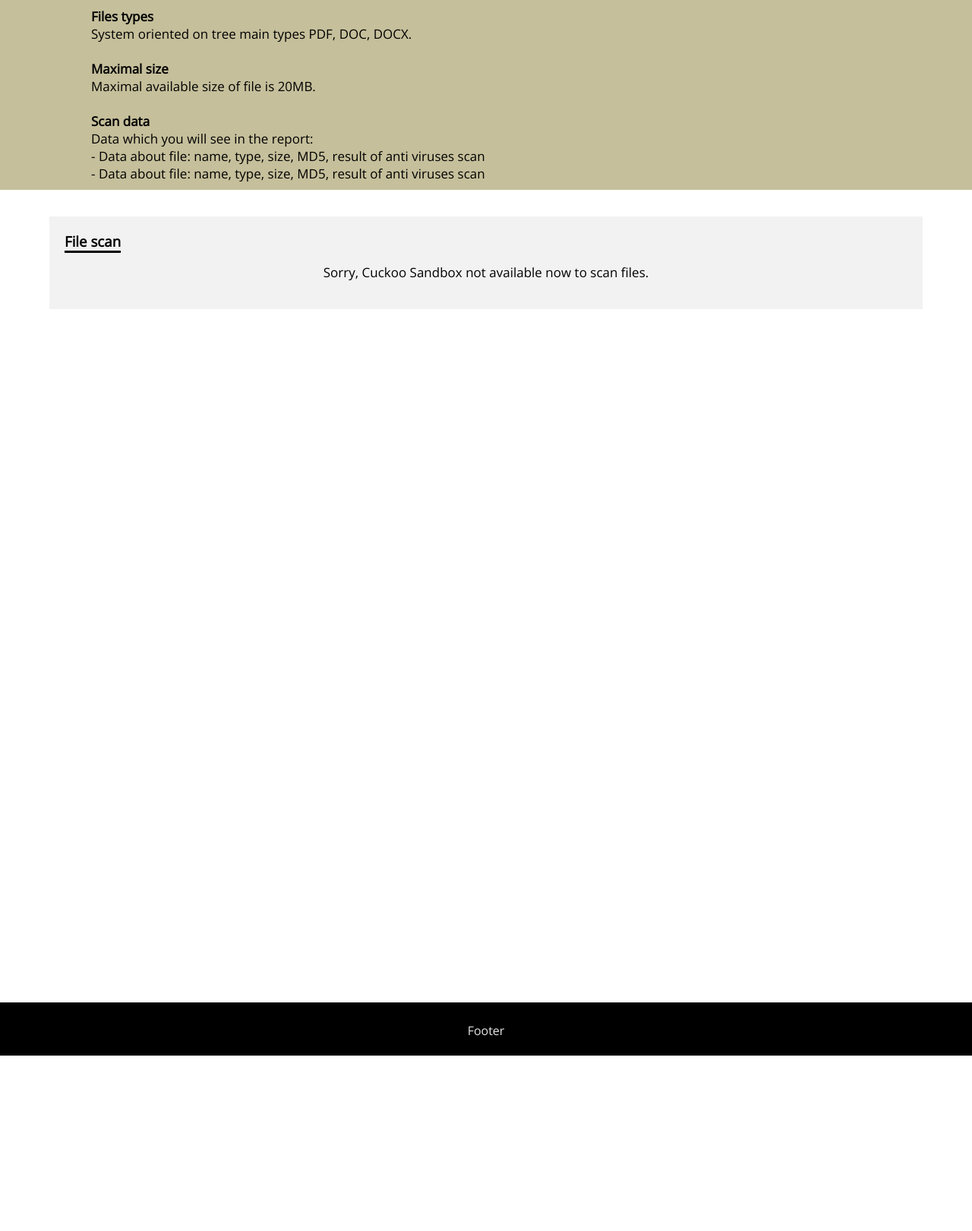
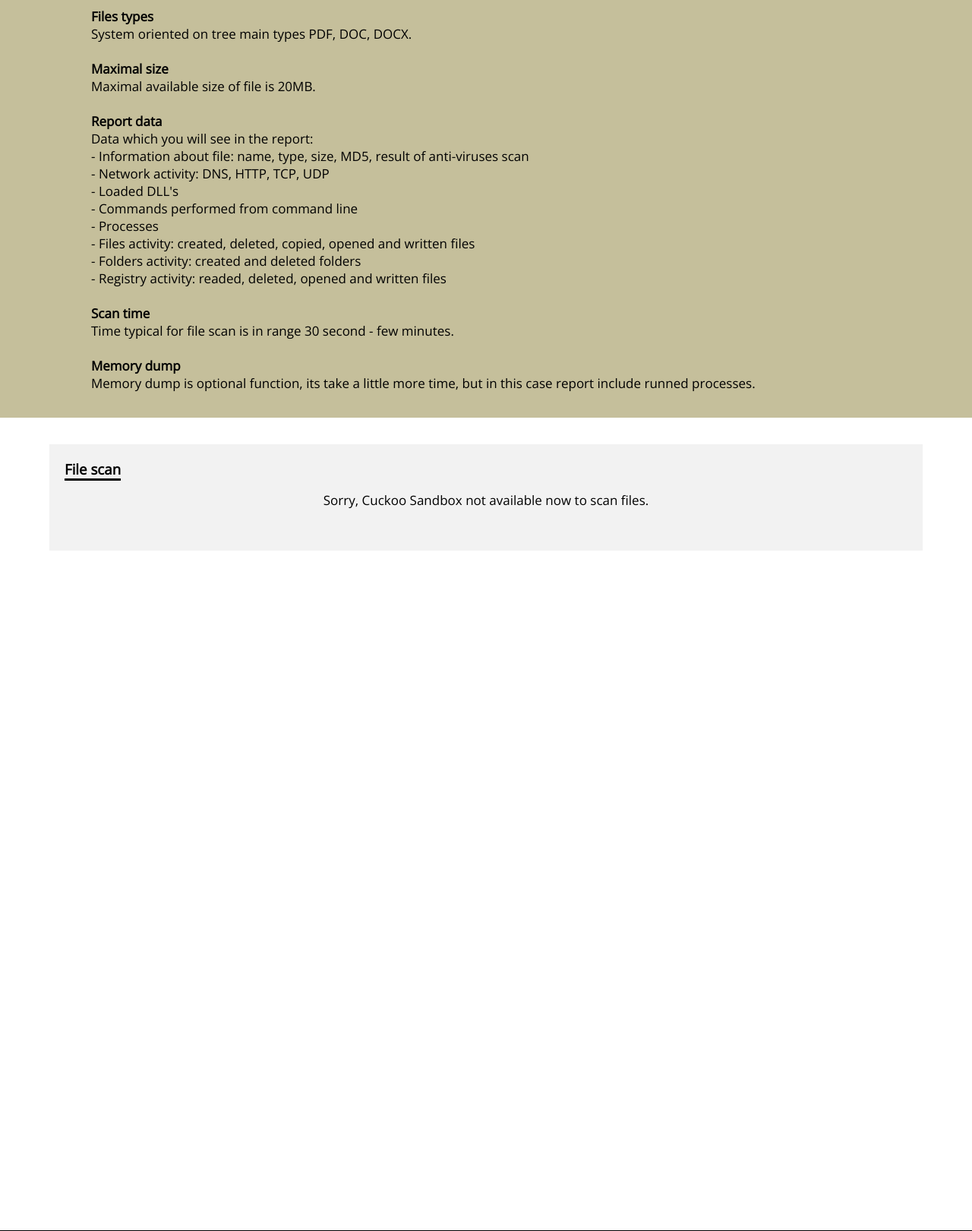
Before and after one commit to neonov1y/whitecuckoo, a Flask app: template templates/index.html in a window 1280 px wide, after a click on "Show Instruction". Shown: the part 190-1811 px from the top of the page at 76% size. Before the commit the page ends 1580 px from the top, so only its background shows below. Run offline with Flask 2, Linux system fonts and the light colour scheme; the template is opened without the code that fills it, so the values that code supplies are empty.

Commit message:
Commit 15

```diff
--- a/static/scriptAjaxIndex.js
+++ b/static/scriptAjaxIndex.js
@@ -62,7 +62,7 @@
 						str_data = "Name: " + object[i].process_name;
 						break;
 					case "DLL loaded":
-						str_data = "Name: " + object[i].full_path;
+						str_data = "Name: " + mark_word_list(object[i].full_path);
 						break;
 					case "Command line":
 						str_data = "Command: " + object[i].command;
@@ -93,16 +93,16 @@
 						str_data = "Folder path: " + object[i].full_path;
 						break;
 					case "Opened registry":
-						str_data = "Registry path: " + object[i].full_path;
+						str_data = "Registry path: " + mark_word_list(object[i].full_path);
 						break;
 					case "Readed registry":
-						str_data = "Registry path: " + object[i].full_path;
+						str_data = "Registry path: " + mark_word_list(object[i].full_path);
 						break;
 					case "Written registry":
-						str_data = "Registry path: " + object[i].full_path;
+						str_data = "Registry path: " + mark_word_list(object[i].full_path);
 						break;
 					case "Deleted registry":
-						str_data = "Registry path: " + object[i].full_path;
+						str_data = "Registry path: " + mark_word_list(object[i].full_path);
 						break;
 				}
 
@@ -140,11 +140,14 @@
 			document.getElementById("uploadProperties").style.display = "none";
 			document.getElementById("loaderSpinner").style.display = "block";
 			document.getElementById("loaderText").style.display = "block";
+			document.getElementById("marker").innerHTML = "";
 			break;
 		case 0:
 			document.getElementById("uploadProperties").style.display = "block";
 			document.getElementById("loaderSpinner").style.display = "none";
 			document.getElementById("loaderText").style.display = "none";
+			document.getElementById("generateReportButton").style.display = "inline-block";
+			document.getElementById("markWordList").style.display = "inline-block";
 			break;
 	}
 }
@@ -217,3 +220,124 @@
 			</div>\
 		</div>";
 }
+
+function generate_report() {
+	var initial_code = "\
+		<!DOCTYPE html>\
+		<html lang='en'>\
+			<head>\
+				<title>Report</title>\
+				<meta charset='UTF-8' />\
+				<style>\
+					@import url('https://fonts.googleapis.com/css?family=Open+Sans');\
+					\
+					.messageContainer {\
+						display: block;\
+						margin-top: 5px;\
+						padding: 4px;\
+					    padding-left: 15px;\
+					    padding-right: 15px;\
+						border: 1px;\
+						border-style: solid;\
+						border-color: #444444;\
+					}\
+					\
+					.messageContainer:hover {\
+						background-color: #E7E6E1;\
+					}\
+					\
+					.typeContainer {\
+						width: 20%;\
+						max-width: 120px;\
+						display: inline-block;\
+						vertical-align: top;\
+					}\
+					\
+					.dataContainer {\
+						width: 75%;\
+						display: inline-block;\
+						vertical-align: top;\
+					}\
+					\
+					.messageType {\
+						color: #393232;\
+						display: inline;\
+						font-family: 'Open Sans', sans-serif;\
+						font-size: 13px;\
+						font-weight: bold;\
+						margin-right: 10px;\
+						word-wrap: break-word;\
+					}\
+					\
+					.messageData {\
+						color: #444444;\
+						display: inline;\
+						font-family: 'Open Sans', sans-serif;\
+						font-size: 12px;\
+						word-wrap: break-word;\
+					}\
+					\
+					.markSus {\
+						color: unset;\
+						background-color: unset;\
+					}\
+					\
+					" + document.getElementById("marker").innerHTML + "\
+				</style>\
+			</head>\
+			<body>"
+
+    var pom = document.createElement('a');
+    pom.setAttribute("href", "data:text/plain;charset=utf-8," + encodeURIComponent(initial_code) +
+    	encodeURIComponent(document.getElementById("uploadBlock").innerHTML) + "</body></html>");
+    pom.setAttribute("download", "report.html");
+
+    if (document.createEvent) {
+        var event = document.createEvent("MouseEvents");
+        event.initEvent("click", true, true);
+        pom.dispatchEvent(event);
+    }
+    else {
+        pom.click();
+    }
+}
+
+function mark_word_list(str) {
+	var word_list = ["dns", "tcp", "http", "udp", "root", "crypt", "cryptography", "browser", "firefox", "chrome", "opera", "safari", "iexplore", "autorun", "password"];
+	var temp1 = 0, temp2, temp3, temp4, temp5, temp6, stat1, result;
+	result = str
+
+	for (var i = word_list.length - 1; i >= 0; i--) {
+		stat1 = RegExp(word_list[i], "i");
+		temp1 = result.search(stat1);
+
+		while(temp1 != -1) {
+			temp2 = result.slice(temp1, result.length);
+			temp4 = mark_word_list_one(temp2, word_list[i]);
+			temp3 = result.slice(0, temp1);
+			result = temp3 + temp4;
+			temp5 = result.slice(temp1 + 22 + word_list[i].length + 7, result.length);
+			temp6 = temp1;
+			temp1 = temp5.search(stat1);
+			if(temp1 != -1) temp1 = temp1 + temp6 + 22 + word_list[i].length + 7;
+			if(temp1 > 2000) break;
+		}
+	}
+	return result
+}
+
+
+function mark_word_list_one(str, word) {
+	var temp1 = 0, temp2, stat1;
+
+	stat1 = RegExp(word, "i");
+	temp1 = str.search(stat1);
+	temp2 = str.slice(temp1, temp1 + word.length);
+	str = str.replace(stat1, "<mark class='markSus'>" + temp2 + "</mark>");
+
+	return str
+}
+
+function set_marker_color() {
+	document.getElementById("marker").innerHTML = ".markSus {background-color: #FFFF00; color: black;}"
+}
--- a/static/style_index.css
+++ b/static/style_index.css
@@ -95,11 +95,11 @@
 }
 
 ::-moz-selection {
-	background-color: #C0C096;
+	background-color: #D6CFA2;
 }
 
 ::selection {
-	background-color: #C0C096;
+	background-color: #D6CFA2;
 }
 
 h1, h2, h3, h4, h5, h6 {
--- a/templates/index.html
+++ b/templates/index.html
@@ -4,6 +4,7 @@
 		<title>Dashboard</title>
 		<meta charset="UTF-8" />
 		<link rel="stylesheet" type="text/css" href="{{ url_for('static', filename='style_index.css') }}" />
+		<style id="marker"></style>
 	</head>
 
 	<body>
@@ -29,10 +30,22 @@
                 System oriented on tree main types PDF, DOC, DOCX.<br /><br />
                 <b>Maximal size</b><br />
                 Maximal available size of file is 20MB.<br /><br />
-                <b>Scan data</b><br />
+                <b>Report data</b><br />
                 Data which you will see in the report:<br />
-                - Data about file: name, type, size, MD5, result of anti viruses scan<br />
-                - Data about file: name, type, size, MD5, result of anti viruses scan<br />
+				- Information about file: name, type, size, MD5, result of anti-viruses scan<br />
+				- Network activity: DNS, HTTP, TCP, UDP<br />
+				- Loaded DLL's<br />
+				- Commands performed from command line<br />
+				- Processes<br />
+				- Files activity: created, deleted, copied, opened and written files<br />
+				- Folders activity: created and deleted folders<br />
+				- Registry activity: readed, deleted, opened and written files<br /><br />
+                <b>Scan time</b><br />
+				Time typical for file scan is in range 30 second - few minutes.<br /><br />
+                <b>Memory dump</b><br />
+				Memory dump is optional function, its take a little more time, but in this case report include
+				runned processes.<br />
+
             </p>
         </div>
 
@@ -65,6 +78,9 @@
 						{% else %}
 							<p class="center">Sorry, Cuckoo Sandbox not available now to scan files. </p>
 						{% endif %}
+							<br />
+							<a class="resultButton" id="generateReportButton" onclick="generate_report()">Generate report file</a>
+							<a class="resultButton" id="markWordList" onclick="set_marker_color()">Mark suspicious words</a>
 					</div>
 
 					<div id="loaderSpinner" align="center"></div>
```
Also changed, not shown: other parts of static/style_index.css (+39 -3 lines), static/images/archive.jpeg (deleted).
